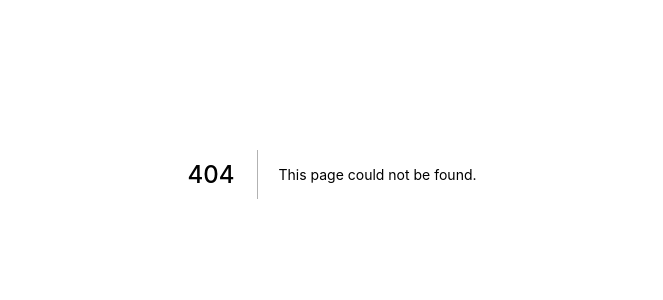
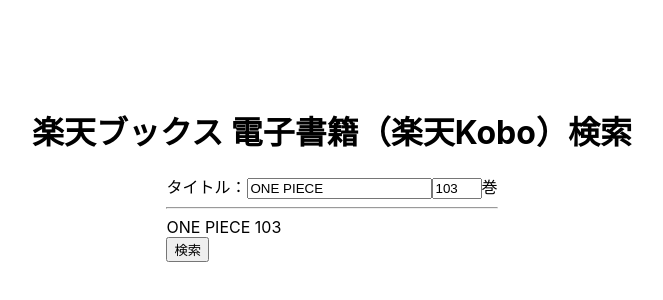
Before and after one commit to yosilverfox/myapp-nextjs, a Next.js app: page /Rakuten/books in a window 1280 px wide. Before the commit this address had no page. Shown: the part 226-526 px from the top of the page, without its empty margins (308-971 px from the left). Built offline with nearby package versions, Linux system fonts and the light colour scheme; no server answers.

Commit message:
フロントエンドの作成

```diff
--- /dev/null
+++ b/pages/Rakuten/books.tsx
@@ -0,0 +1,89 @@
+import type { NextPage } from "next"
+import styles from '../../styles/Rakuten/books.module.css'
+import { SubmitHandler, useForm } from "react-hook-form"
+import { useSession } from "next-auth/react"
+import { useState } from "react"
+import axios from "axios"
+
+
+interface Inputs {
+    title: string
+    bookNum: number
+}
+
+// バックエンドAPIの設定
+const url = 'http://127.0.0.1:8000/users/me'
+let headers = {
+    'Authorization': ''
+}
+
+
+const RakutenBooks: NextPage = () => {
+
+    // アクセストークンをセッションから取得
+    const {data: session} = useSession()
+    const [book, setBook] = useState()
+
+    // APIのヘッダーに認証情報を追加
+    headers['Authorization'] = 'Bearer ' + session?.accessToken
+
+    // フォームの設定
+    const {
+        register,
+        handleSubmit,
+        formState: { errors, isValid },
+        watch,
+    } = useForm<Inputs>({
+        defaultValues: {title: 'ONE PIECE', bookNum: 103},
+        mode: 'onBlur',
+        criteriaMode: 'all'
+    })
+    const onSubmit: SubmitHandler<Inputs> = (data) => {
+        console.log(data)
+        // ユーザー情報の取得（テスト用）
+        axios.get(url, {headers: headers}).then((res) => {
+            console.log(res.data)
+            setBook(res.data)
+        })
+    }
+
+    // 表示
+    return (
+        <div className={styles.container}>
+            <div className={styles.main}>
+                <h1>楽天ブックス 電子書籍（楽天Kobo）検索</h1>
+                <form onSubmit={handleSubmit(onSubmit)}>
+                    <div>
+                        <label htmlFor="title">タイトル：</label>
+                        <input id="title" {...register('title', {
+                            required: {
+                                value: true,
+                                message: 'タイトルを入力してください'
+                            }
+                        })} />
+
+                        <label htmlFor="bookNum"></label>
+                        <input id="bookNum" type="number" className={styles.form_num} {...register('bookNum', {
+                            required: {
+                                value: true,
+                                message: '巻数を入力してください'
+                            },
+                        })} />巻
+                    </div>
+                    <div>
+                        {errors.title?.message && (<div>{errors.title.message}</div>)}
+                        {errors.bookNum?.message && (<div>{errors.bookNum.message}</div>)}
+                    </div>
+                    <hr />
+                    <div>
+                        {watch('title')} {watch('bookNum')}
+                    </div>
+                    <button type="submit" disabled={!isValid}>検索</button>
+                </form>
+                {book ? <div>{book['email']}</div> : <></>}
+            </div>
+        </div>
+    )
+}
+
+export default RakutenBooks
--- a/pages/index.tsx
+++ b/pages/index.tsx
@@ -33,6 +33,11 @@
             <div className={styles.card}><About /></div>
 
             <div className={styles.card}><User /></div>
+
+            <a href="/Rakuten/books" className={styles.card}>
+              <h2>楽天ブックス検索 &rarr;</h2>
+              <p>楽天ブックスで電子書籍（楽天Kobo）を検索</p>
+            </a>
 
             <a href="https://nextjs.org/docs" className={styles.card}>
               <h2>Documentation &rarr;</h2>
--- /dev/null
+++ b/styles/Rakuten/books.module.css
@@ -0,0 +1,17 @@
+.container {
+    padding: 0 2rem;
+  }
+
+  .main {
+    min-height: 100vh;
+    padding: 4rem 0;
+    flex: 1;
+    display: flex;
+    flex-direction: column;
+    justify-content: center;
+    align-items: center;
+  }
+
+  .form_num {
+    width: 50px;
+  }
```
